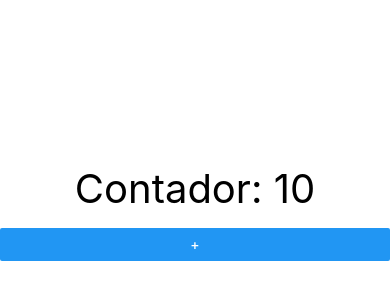
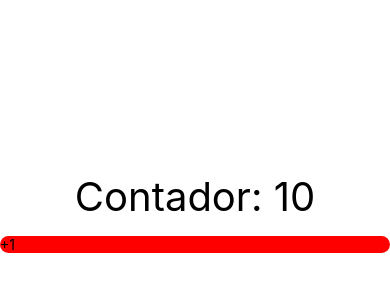
Before and after one commit to Cristaldo-Fiorela/React-Native-Udemy, a React Native app in the folder 02-PrimerProyecto/: screen / in a window 390 px wide. Shown: the part 202-502 px from the top of the page. Built offline with nearby package versions, Linux system fonts and the light colour scheme.

Commit message:
utilizacion de TouchableOpacity para botones

```diff
--- a/02-PrimerProyecto/src/screens/ContadorScreen.tsx
+++ b/02-PrimerProyecto/src/screens/ContadorScreen.tsx
@@ -1,5 +1,5 @@
 import React from 'react'
-import { Text, View, Button } from 'react-native'
+import { Text, View, Button, TouchableOpacity } from 'react-native'
 import { useState } from 'react';
 
 const ContadorScreen = () => {
@@ -16,11 +16,18 @@
                 fontSize: 40,
                 top: -15
             }}>Contador: {contador}</Text>
-
-            <Button
-                title='+'
+            <TouchableOpacity
                 onPress={() => setContador(contador + 1)}
-            />
+            >
+                <View
+                    style={{
+                        backgroundColor: 'red',
+                        borderRadius: 100
+                }}
+                >
+                    <Text>+1</Text>
+                </View>
+            </TouchableOpacity>
         </View>
     )
 }
```
